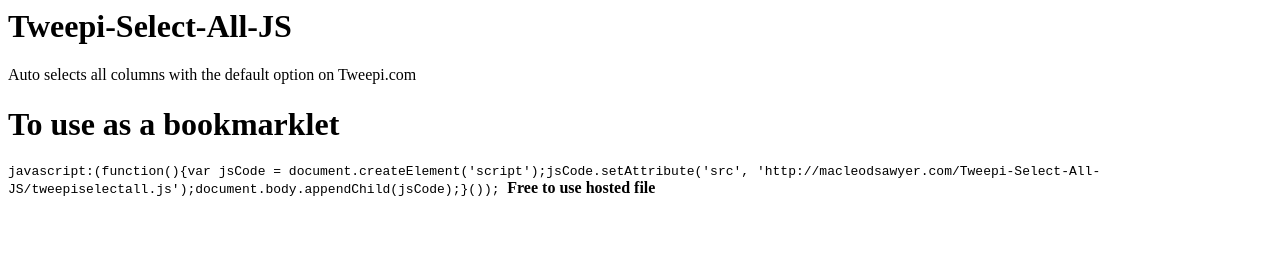
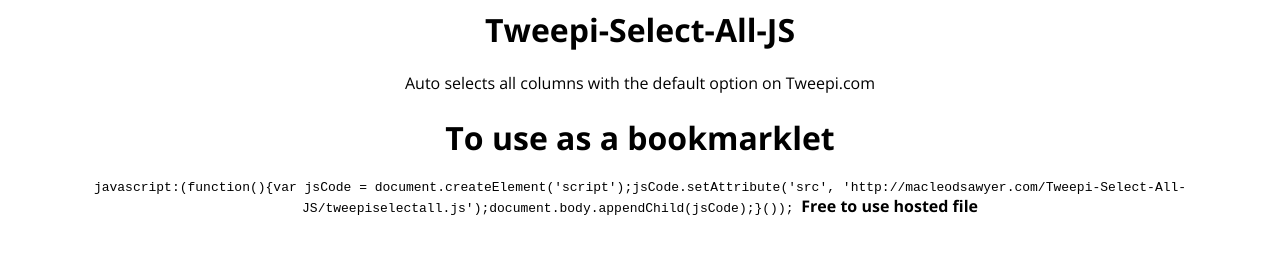
Before and after one commit to drannex42/Tweepi-Select-All-JS, a plain HTML site: page index.html in a window 1280 px wide. Drawn offline with nearby package versions, Linux system fonts and the light colour scheme.

Commit message:
Update index.html

```diff
--- a/index.html
+++ b/index.html
@@ -1,4 +1,16 @@
-<h1>Tweepi-Select-All-JS</h1>
+<head>
+
+  <title>Tweepi Select All Bookmarklet</title>
+  <link href='https://fonts.googleapis.com/css?family=Open+Sans:400,700' rel='stylesheet' type='text/css'>
+  <style>
+    body {
+      text-align:center;
+      font-family: Open Sans;
+    }
+  </style>
+</head>
+<body>
+</head><h1>Tweepi-Select-All-JS</h1>
 Auto selects all columns with the default option on Tweepi.com
 
 <h1> To use as a bookmarklet</h1>
```
